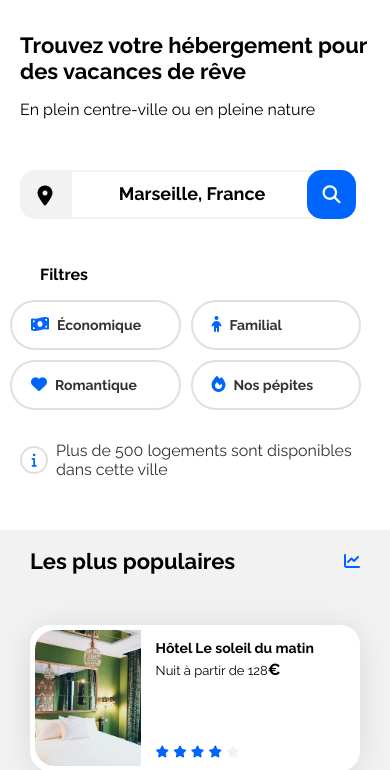
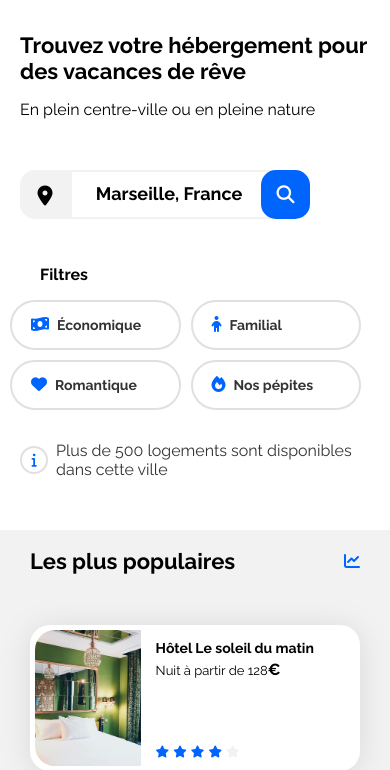
Before and after one commit to FoligneTheo/BookiV3, a plain HTML site: page index.html in a window 390 px wide. Shown: the part 109-879 px from the top of the page. Drawn offline with Linux system fonts and the light colour scheme.

Commit message:
Correct width input 767px

```diff
--- a/css/style.css
+++ b/css/style.css
@@ -678,7 +678,7 @@ ul {
 
 
     #search {
-        width: 236px;
+        /* width: 236px; */
         padding-right: 10px;
         border: 2px solid #f2f2f2;
     }
```
